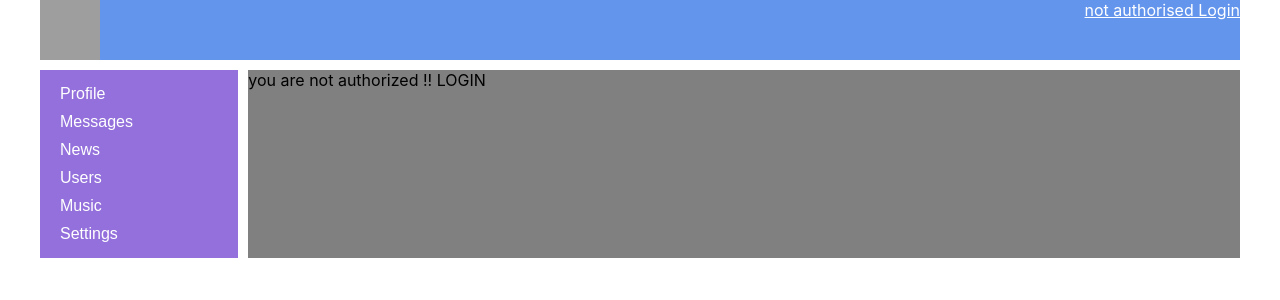
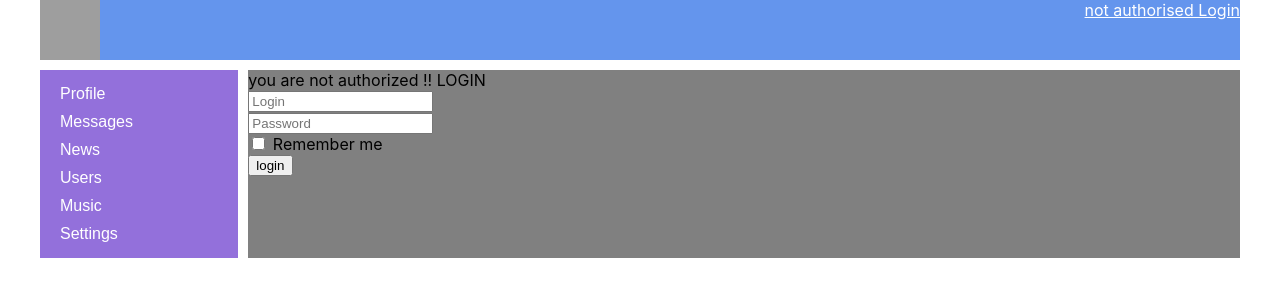
Before and after one commit to EgorKirillov/Samurai-way, a React (Create React App) app: page /login in a window 1280 px wide. Shown: the top 300 px of the page. Built offline with nearby package versions, Linux system fonts and the light colour scheme; no server answers; grey boxes are pictures that could not be loaded.

Commit message:
lesson 75  redux-form

```diff
--- a/package.json
+++ b/package.json
@@ -21,7 +21,7 @@
     "react-scripts": "5.0.0",
     "react-test-renderer": "17.0.2",
     "redux": "^4.2.0",
-    "redux-form": "8.3.8",
+    "redux-form": "^8.3.8",
     "redux-thunk": "^2.4.1",
     "reselect": "4.1.5",
     "typescript": "4.4.2",
@@ -61,7 +61,7 @@
     "@types/react-redux": "^7.1.24",
     "@types/react-router-dom": "5.3.3",
     "@types/react-test-renderer": "17.0.1",
-    "@types/redux-form": "8.3.3",
+    "@types/redux-form": "^8.3.5",
     "@types/uuid": "8.3.4"
   }
 }
--- a/src/Redux/redux-store.ts
+++ b/src/Redux/redux-store.ts
@@ -4,6 +4,7 @@
 import {usersReducer} from "./usersReducer";
 import {authReducer} from "./authReducer";
 import thunkMiddleware from "redux-thunk"; // возможно исправить на {thunk as thunkMiddleware}
+import { reducer as formReducer } from 'redux-form'
 
 export type AppStateType = ReturnType<typeof rootReducer>
 
@@ -13,6 +14,7 @@
    profilePage: profileReducer,
    usersPage: usersReducer,
    auth: authReducer,
+   form: formReducer,
 })
 
 let store = createStore(rootReducer, applyMiddleware(thunkMiddleware)) // или thunk
--- a/src/components/Login/Login.tsx
+++ b/src/components/Login/Login.tsx
@@ -1,11 +1,43 @@
 import React from 'react';
+import {Field, InjectedFormProps, reduxForm} from "redux-form";
 
 const Login = () => {
-   return (
-     <div>
-        you are not authorized !! LOGIN
-     </div>
-   );
+    const onSubmit = (formData:FormDataType) =>{
+        console.log(formData)
+    }
+    return (
+        <div>
+            you are not authorized !! LOGIN
+            <LoginReduxForm onSubmit={onSubmit}/>
+        </div>
+    );
 };
+type FormDataType = {
+    login: string
+    password: string
+    rememberMe: boolean
+}
+
+const LoginForm = (props: InjectedFormProps<FormDataType>)=> {
+
+    return (
+        <form onSubmit={props.handleSubmit}>
+            <div>
+                <Field component={"input"} name={"login"} type={"text"} placeholder={"Login"}/>
+            </div>
+            <div>
+                <Field component={"input"} name={"password"} type={"text"} placeholder={'Password'}/>
+            </div>
+            <div>
+                <Field component={"input"} name={"rememberMe"} type="checkbox"/> Remember me
+            </div>
+            <div>
+                <button>login</button>
+            </div>
+        </form>)
+
+}
+
+const LoginReduxForm = reduxForm<FormDataType>({ form: "login" })(LoginForm)
 
 export default Login;
```
Also changed, not shown: 1 other file (tests, documents, lock files or other folders).
